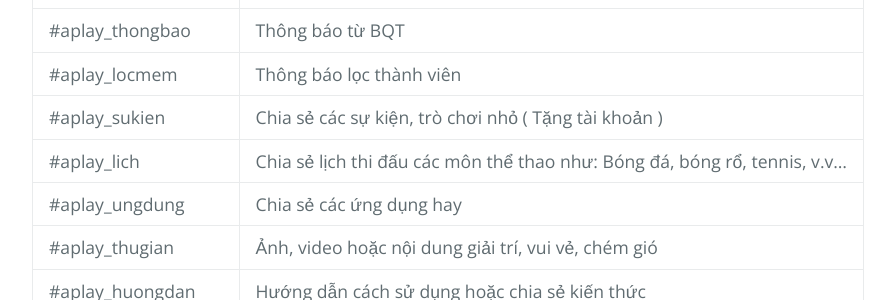
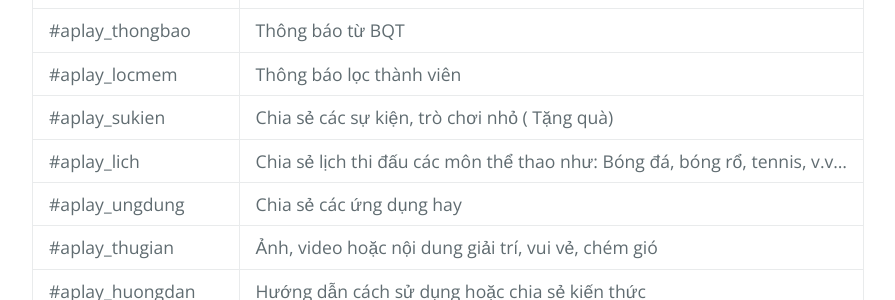
Before and after one commit to huuvinhvn/aplay, a Jekyll site: the page built from hashtags.md, in a window 1280 px wide. Shown: the part 1071-1371 px from the top of the page, without its empty margins (192-1087 px from the left). Built offline with Jekyll 4.4.1, drawn with Linux system fonts in a browser that asks for light colours; our own code applies the rules of GitHub Pages for plain Markdown files.

Commit message:
Update hashtags.md

```diff
--- a/hashtags.md
+++ b/hashtags.md
@@ -17,7 +17,7 @@ Nhằm mục đích phân loại nội dung cũng như giúp các bạn dễ dà
 | #aplay_chiaseiptv | Chia sẻ List IPTV, UDPXY                        |
 | #aplay_thongbao   | Thông báo từ BQT                                 |
 | #aplay_locmem     | Thông báo lọc thành viên                                |
-| #aplay_sukien     | Chia sẻ các sự kiện, trò chơi nhỏ ( Tặng tài khoản )                         |
+| #aplay_sukien     | Chia sẻ các sự kiện, trò chơi nhỏ ( Tặng quà)                         |
 | #aplay_lich       | Chia sẻ lịch thi đấu các môn thể thao như: Bóng đá, bóng rổ, tennis, v.v...           |
 | #aplay_ungdung    | Chia sẻ các ứng dụng hay                                 |
 | #aplay_thugian    | Ảnh, video hoặc nội dung giải trí, vui vẻ, chém gió                |
```
